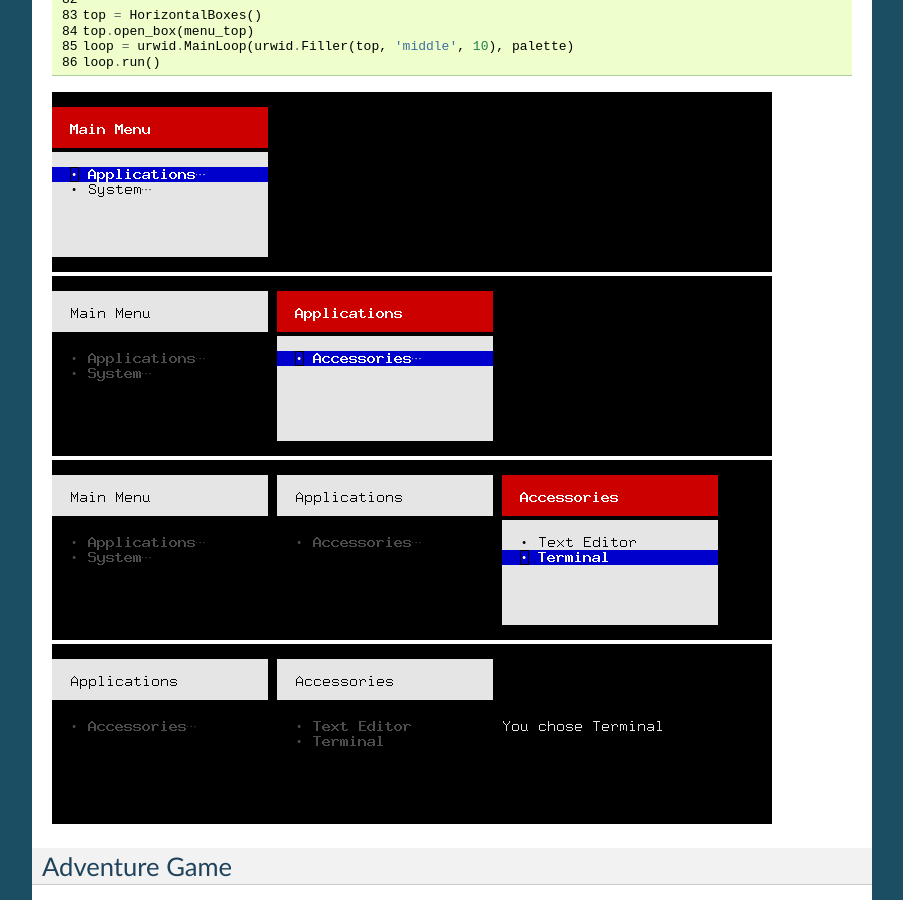
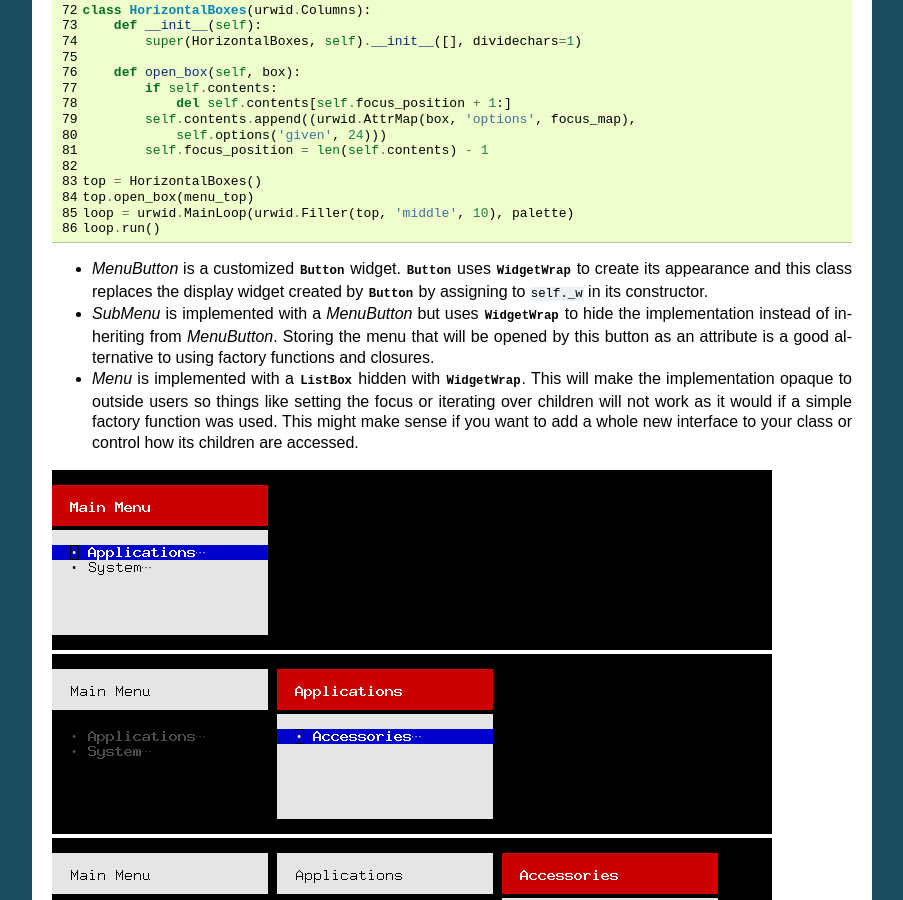
Before and after one commit to urwid/urwid, a Sphinx documentation site: the page built from docs/tutorial/index.rst, in a window 1280 px wide and 900 px high, scrolled down 11245 px. Shown: the whole window, without its empty margins (198-1101 px from the left). Built offline with Sphinx 7.4.7, drawn with Linux system fonts in a browser that asks for light colours; pages that are not in the unit, such as notebooks, are missing from menus; some of the changed text lies outside the part shown.

Commit message:
tutorial: start of menu3 docs
--HG--
branch : feature-sphinx

```diff
--- a/docs/tutorial/index.rst
+++ b/docs/tutorial/index.rst
@@ -291,6 +293,11 @@ This program lets you choose an option then repeats what you chose.
 * *item_chosen* replaces the menu displayed with text indicating the users'
   choice.  It then installs *exit_program* as the *unhandled_input* method of the
   :class:`MainLoop`.
+
+  .. note:: This is a fairly benign example of monkey patching, but in
+     a real program an approach like the exit button in
+     the :ref:`signal handlers example <tutorial-signal-handlers>` above would be better.
+
 * *exit_program* causes the program to exit on any keystroke.
 * The menu is created and decorated with an :class:`Overlay` using a
   :class:`SolidFill` as the background.  The :class:`Overlay` is given a
@@ -305,7 +312,7 @@ Cascading Menu
 --------------
 
 A nested menu effect can be created by having some buttons open new menus.  This program
-lets you choose an option from a nested menu then repeats what you chose.  You may also
+lets you choose an option from a nested menu that cascades across the screen.  You may
 return to previous menus by pressing *ESC*.
 
 .. literalinclude:: menu2.py
@@ -338,19 +345,21 @@ case as a base class for a widget that will be replacing its own contents regula
   to be removed and the previous one to be shown.  This allows the user to
   return to a previous menu level.
 
-In this example there is a subtle effect that prevents pressing *ESC* to return
-to a menu once an item is chosen.  *item_chosen* displays a
-widget that is not selectable, and the default for
-:ref:`decoration widgets <decoration-widgets>` including :class:`WidgetPlaceholder`
-is to reflect the selectable state of the widget contained.  :class:`MainLoop`
-will not call :meth:`Widget.keypress`
-on non-selectable widgets, so *ESC* will not reach our *CascadingBoxes.keypress*
-method once an item is chosen.
+.. note::
+   In this example there is a subtle effect that prevents pressing *ESC* to return
+   to a menu once an item is chosen.
 
-If you did want to allow backing out after a selection was made you could make
-*CascadingBoxes* selectable by defining a :meth:`Widget.selectable` method.
-You would also need to handle exiting the program in a cleaner way than
-by overwriting :meth:`MainLoop.unhandled_input` as *item_chosen* does above.
+   *item_chosen* displays a widget that is not selectable, and the default
+   for :ref:`decoration widgets <decoration-widgets>` including :class:`WidgetPlaceholder`
+   is to reflect the selectable state of the widget contained.  :class:`MainLoop`
+   will not call :meth:`Widget.keypress`
+   on non-selectable widgets, so *ESC* will not reach our *CascadingBoxes.keypress*
+   method once an item is chosen.
+
+   If you did want to allow backing out after a selection was made you could make
+   *CascadingBoxes* selectable by defining a :meth:`Widget.selectable` method.
+   You would also need to handle exiting the program in a cleaner way than
+   by overwriting :meth:`MainLoop.unhandled_input` as *item_chosen* does above.
 
 .. image:: menu21.png
 .. image:: menu22.png
@@ -360,13 +369,28 @@ by overwriting :meth:`MainLoop.unhandled_input` as *item_chosen* does above.
 Horizontal Menu
 ---------------
 
-We can create new widget classes for the menu elements we are creating.  This program
-is the mostly the same as the one above but with classes defined for each menu
-component we are creating. The :class:`Button` subclasses are customized to remove the
-default decorations
+This example is like the previous but new menus appear on the right and push
+old menus off the left side of the screen.
+The look of buttons and other menu elements are heavily customized
+and new widget classes are used instead of factory functions.
 
 .. literalinclude:: menu3.py
    :linenos:
+
+* *MenuButton* is a customized :class:`Button` widget.  :class:`Button` uses
+  :class:`WidgetWrap` to create its appearance and this class replaces the
+  display widget created by :class:`Button` by assigning to ``self._w`` in its
+  constructor.
+* *SubMenu* is implemented with a *MenuButton* but uses :class:`WidgetWrap`
+  to hide the implementation instead of inheriting from *MenuButton*.
+  Storing the menu that will be opened by this button as an attribute is a
+  good alternative to using factory functions and closures.
+* *Menu* is implemented with a :class:`ListBox` hidden with :class:`WidgetWrap`.
+  This will make the implementation opaque to outside users so things like
+  setting the focus or iterating over children will not work as it would
+  if a simple factory function was used.  This might make sense if you want
+  to add a whole new interface to your class or control how its children are
+  accessed.
 
 .. image:: menu31.png
 .. image:: menu32.png
```
Also changed, not shown: other parts of docs/tutorial/index.rst (+2 -0 lines).
